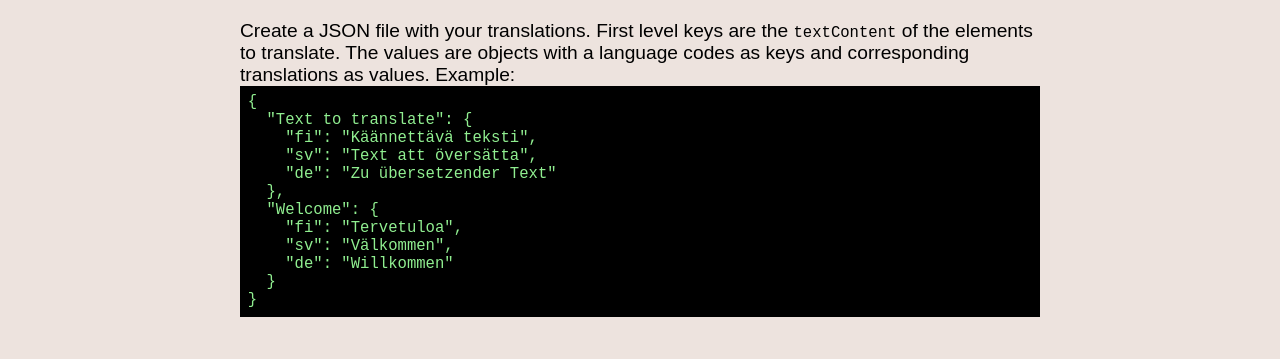
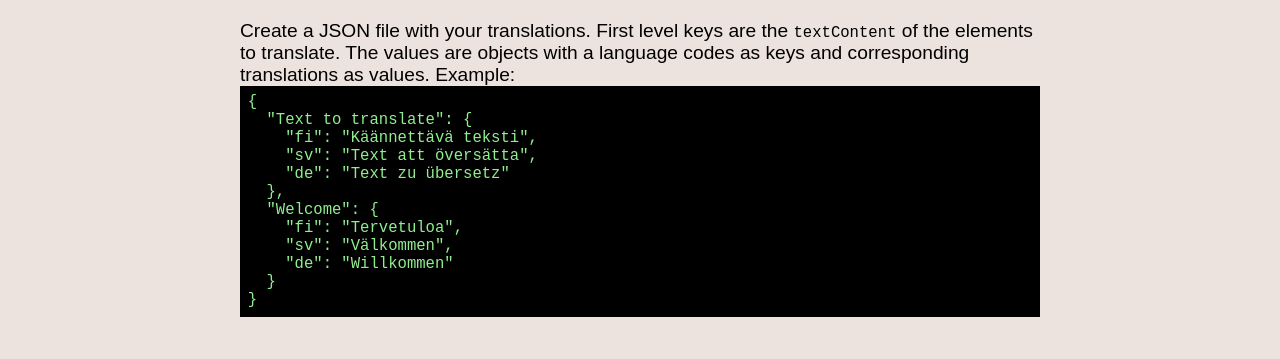
Before and after one commit to samuelmr/translate-element, a plain HTML site: page index.html in a window 1280 px wide. Shown: the part 1588-1947 px from the top of the page. Drawn offline with Linux system fonts and the light colour scheme; a web font is replaced by a local one.

Commit message:
minor fix to German example

```diff
--- a/index.html
+++ b/index.html
@@ -66,7 +66,7 @@
   "Text to translate": {
     "fi": "Käännettävä teksti",
     "sv": "Text att översätta",
-    "de": "Zu übersetzender Text"
+    "de": "Text zu übersetz"
   },
   "Welcome": {
     "fi": "Tervetuloa",
```
